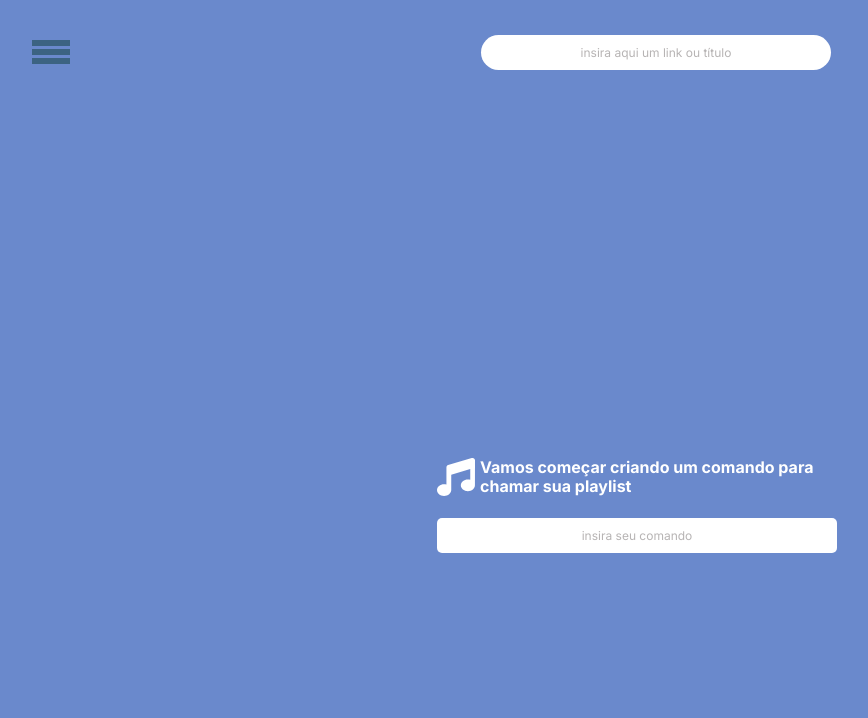
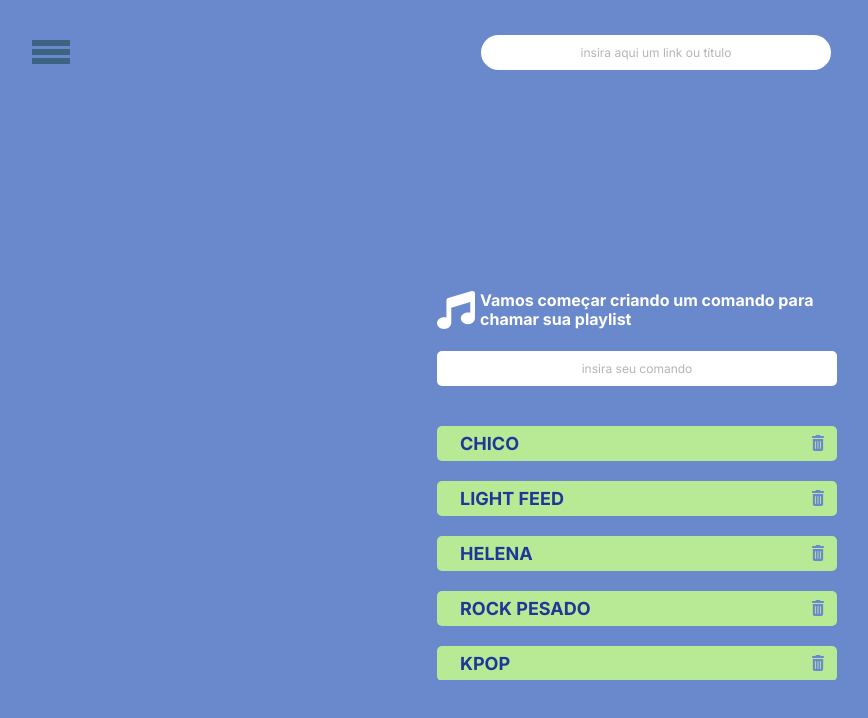
Before and after one commit to vdsou/suzy-plays, a Vue app: page / in a window 1280 px wide. Shown: the top 718 px of the page, without its empty margins (3-871 px from the left). Built offline with nearby package versions, Linux system fonts and the light colour scheme.

Commit message:
:lipstick: add commands list with some style

```diff
--- a/src/components/UserCammandInput.vue
+++ b/src/components/UserCammandInput.vue
@@ -20,10 +20,6 @@ export default {
 };
 </script>
 <style scoped>
-  .home-content {
-    width: 40rem;
-    margin: 0 auto;
-  }
   .home-content i {
     display: flex;
   }
--- /dev/null
+++ b/src/components/UserCommandList.vue
@@ -0,0 +1,105 @@
+<template>
+  <div class="home-content">
+    <div class="commands-box">
+      <ul class="commands-box-list">
+        <li>
+          <div class="command">
+            <span>chico</span>
+            <i>
+              <button type="button">
+                <img src="../assets/trash-can.svg" alt="" />
+              </button>
+            </i>
+          </div>
+        </li>
+        <li>
+          <div class="command">
+            <span>light feed</span>
+            <i>
+              <button type="button">
+                <img src="../assets/trash-can.svg" alt="" />
+              </button>
+            </i>
+          </div>
+        </li>
+        <li>
+          <div class="command">
+            <span>helena</span>
+            <i>
+              <button type="button">
+                <img src="../assets/trash-can.svg" alt="" />
+              </button>
+            </i>
+          </div>
+        </li>
+        <li>
+          <div class="command">
+            <span>rock pesado</span>
+            <i>
+              <button type="button">
+                <img src="../assets/trash-can.svg" alt="" />
+              </button>
+            </i>
+          </div>
+        </li>
+        <li>
+          <div class="command">
+            <span>kpop</span>
+            <i>
+              <button type="button">
+                <img src="../assets/trash-can.svg" alt="" />
+              </button>
+            </i>
+          </div>
+        </li>
+      </ul>
+    </div>
+  </div>
+</template>
+
+<script>
+export default {
+  name: "UserCommandList",
+};
+</script>
+
+<style scoped>
+.home-content {
+  width: 48rem;
+  padding-left: 4rem;
+}
+.home-content .commands-box {
+  margin: 4rem 0;
+  height: 25.4rem;
+  overflow-y: auto;
+}
+.home-content .commands-box ul {
+  text-transform: uppercase;
+}
+.home-content .commands-box ul li {
+  background: var(--green-color-1);
+  margin-bottom: 2rem;
+  height: 3.5rem;
+  width: 40rem;
+  border-radius: 0.5rem;
+}
+.home-content .commands-box ul li .command {
+  padding: 0 1.3rem 0 2.3rem;
+  height: 100%;
+  width: 100%;
+  display: flex;
+  flex-direction: row;
+  justify-content: space-between;
+  align-items: center;
+}
+.home-content .commands-box ul li .command span {
+  color: var(--text-links-color);
+  font-weight: bold;
+  font-size: 1.8rem;
+}
+.home-content .commands-box ul li .command button {
+  background: none;
+  cursor: pointer;
+  display: flex;
+}
+</style>
--- a/src/styles/global.css
+++ b/src/styles/global.css
@@ -9,7 +9,9 @@
   --text-links-color: #1e3799;
   --background-buttons-color: #c4c4c4;
   --danger-color: #b71540;
-  --green-color: #38ada9;
+  --green-color-1: #b8e994;
+  --green-color-2: #78e08f;
+  --green-color-3: #38ada9;
 }
 * {
   margin: 0;
@@ -22,6 +24,16 @@
   font-family: "Inter", sans-serif;
   color: var(--white-color);
 }
+*::-webkit-scrollbar {
+  width: 1rem;
+}
+*::-webkit-scrollbar-track {
+  background: #e0e0e0;
+}
+*::-webkit-scrollbar-thumb {
+  background: #c4c4c4;
+  border-radius: 20px;
+}
 html {
   font-size: 62.5%;
   scroll-behavior: smooth;
@@ -29,4 +41,9 @@ html {
 }
 body {
   background: var(--background-color);
+  scrollbar-width: thin;
+  scrollbar-color: #c4c4c4 #e0e0e0;
 }
+.home-content {
+  width: 40rem;
+}
--- a/src/views/Home.vue
+++ b/src/views/Home.vue
@@ -1,13 +1,15 @@
 <template>
   <div class="home">
     <UserCammandInput />
+    <UserCommandList />
   </div>
 </template>
 <script>
-import UserCammandInput from '../components/UserCammandInput.vue';
+import UserCammandInput from "../components/UserCammandInput.vue";
+import UserCommandList from "../components/UserCommandList.vue";
 export default {
   name: "Home",
-  components: {UserCammandInput},
+  components: { UserCammandInput, UserCommandList },
 };
 </script>
 <style scoped>
@@ -17,6 +19,6 @@ export default {
   display: flex;
   flex-direction: column;
   justify-content: center;
-  align-content: center;
+  align-items: center;
 }
 </style>
```
Also changed, not shown: src/assets/trash-can.svg (added).
